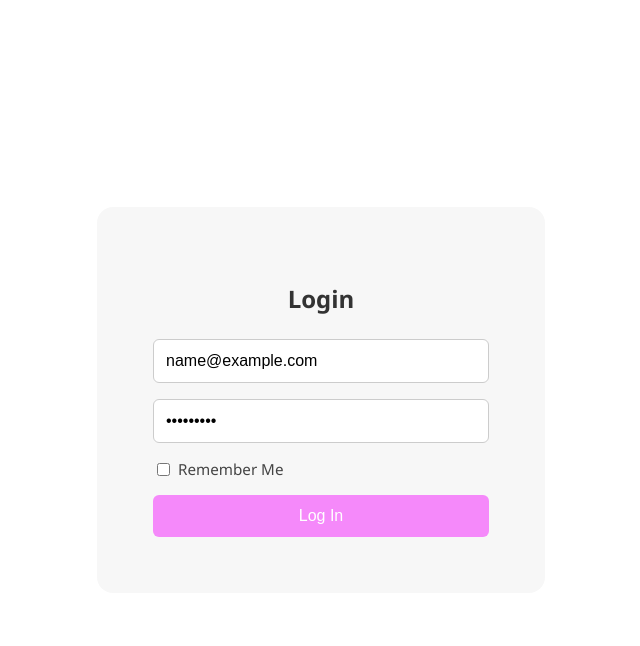
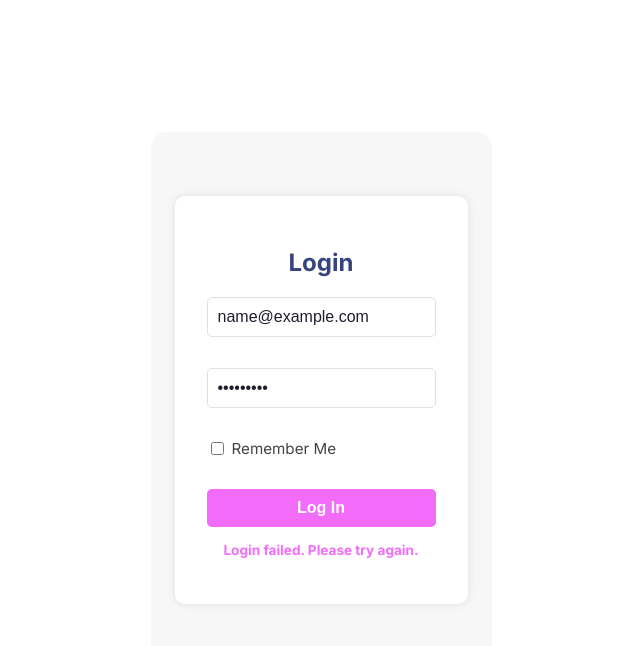
Before and after one commit to win24-gerda-ventixe/frontend, a React (Vite) app: page /login in a window 1280 px wide. Both pictures are taken after typing "name@example.com", "Sample123" into the empty fields and a click on the button "Log In". Shown: the top 646 px of the page, without its empty margins (319-959 px from the left). Built offline with nearby package versions, Linux system fonts and the light colour scheme; no server answers.

Commit message:
added validation for log in

```diff
--- a/src/assets/pages/Login.jsx
+++ b/src/assets/pages/Login.jsx
@@ -1,72 +1,72 @@
 import { useState } from 'react';
 import authApi from '../../api';
+import { useNavigate } from 'react-router-dom';
 
-import { useNavigate } from 'react-router-dom';
 
 export default function Login() {
   const [email, setEmail] = useState('');
   const [password, setPassword] = useState('');
   const [rememberMe, setRememberMe] = useState(false);
+  const [message, setMessage] = useState('');
+  const [error, setError] = useState('');
 
   const navigate = useNavigate();
 
   const handleLogin = async (e) => {
     e.preventDefault();
+    setMessage('');
+    setError('');
+
     try {
-/*    await authApi.post('/auth/login', {
-        email,
-        password,
-        rememberMe,
-      });
-      alert('Logged in!');
-    } catch (err) {
-      alert('Login failed');
-    }
-  };
-*/
       const response = await authApi.post('/auth/login', {
         email,
         password,
         rememberMe,
       });
-    console.log("Login response:", response.data); // ✅ Log for debugging
-    // STEP 1: Store the JWT
+
       const { token } = response.data;
-    localStorage.setItem('token', token); // 👈 Save token
+      localStorage.setItem('token', token);
 
-    // STEP 2: Redirect to dashboard
-    navigate('/dashboard'); // or wherever your main page is
+      setMessage('Login successful!');
+      setTimeout(() => {
+        navigate('/dashboard');
+      }, 1500);
+    } catch (err) {
+      console.error('Login error:', err);
 
-  } catch (err) {
-    console.error("Login error:", err); // ✅ Log the actual error
-
-    if (err.response && err.response.data && err.response.data.error) {
-      alert(`Login failed: ${err.response.data.error}`);
+      if (err.response?.data?.message) {
+        setError(err.response.data.message);
       } else {
-      alert('Login failed: unexpected error');
+        setError('Login failed. Please try again.');
       }
     }
   };
+
   return (
-    <form onSubmit={handleLogin}>
+    <form className="signup-form" onSubmit={handleLogin}>
       <h2>Login</h2>
 
+      <div className="form-group">
         <input
           type="email"
+          placeholder="Email"
           value={email}
           onChange={(e) => setEmail(e.target.value)}
-        placeholder="Email"
           required
         />
+      </div>
 
+      <div className="form-group">
         <input
           type="password"
+          placeholder="Password"
           value={password}
           onChange={(e) => setPassword(e.target.value)}
-        placeholder="Password"
           required
         />
+      </div>
 
+      <div className="form-group checkbox-group">
         <label>
           <input
             type="checkbox"
@@ -75,8 +75,12 @@ export default function Login() {
           />
           Remember Me
         </label>
+      </div>
 
-      <button type="submit">Log In</button>
+      <button type="submit" className="submit-button">Log In</button>
+
+      {message && <p className="form-message success">{message}</p>}
+      {error && <p className="form-message error">{error}</p>}
     </form>
   );
 }
```
Lines whose indentation alone changed are shown as unchanged.
